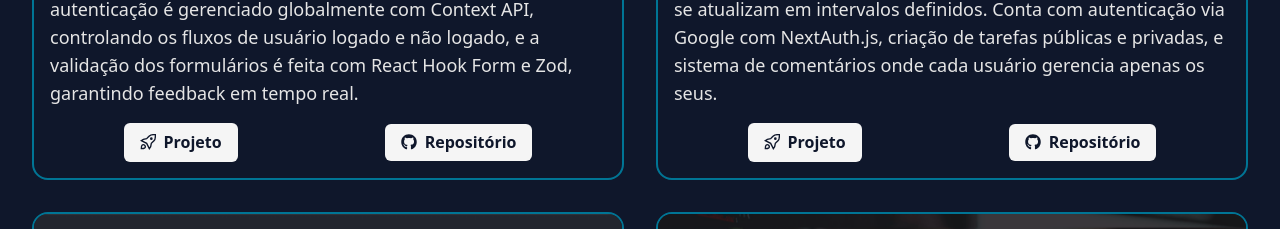
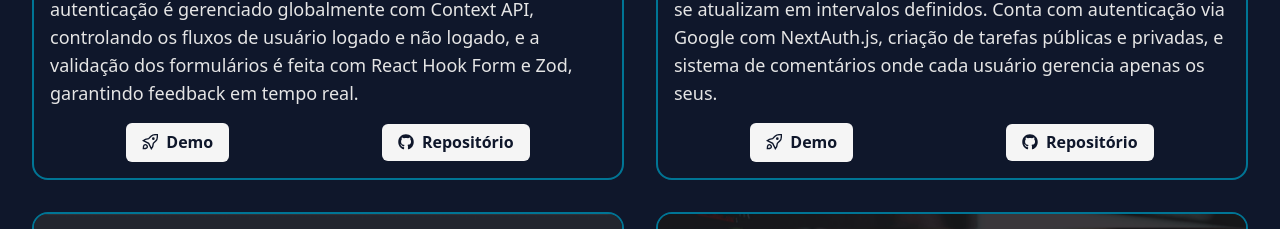
Before and after one commit to jotavitorz/joaovitor-portfolio, a React app: page / in a window 1280 px wide. Shown: the part 2718-2947 px from the top of the page. Built offline with nearby package versions, Linux system fonts and the light colour scheme; no server answers; the HTML template or start-up script is replaced by a standard one.

Commit message:
chore: padroniza nome dos projetos para demo

```diff
--- a/src/components/ProjectsPreview/index.tsx
+++ b/src/components/ProjectsPreview/index.tsx
@@ -39,7 +39,7 @@ export function ProjectsPreview() {
                                 <a href={projeto.deploy} target="_blank" rel="external"
                                 className="py-2 px-4 bg-neutral-100 font-bold rounded-md flex items-center gap-2">
                                     <GrDeploy className="w-4 h-4" />
-                                    <span className="text-sm sm:text-[16px]">Projeto</span>
+                                    <span className="text-sm sm:text-[16px]">Demo</span>
                                 </a>
 
                                 <a href={projeto.repository} target="_blank" rel="external"
--- a/src/pages/projects/index.tsx
+++ b/src/pages/projects/index.tsx
@@ -112,7 +112,7 @@ export function Projects(){
                                 <a href={projeto.deploy} target="_blank"
                                 className="py-2 px-4 bg-neutral-100 font-bold rounded-md flex items-center gap-2">
                                     <GrDeploy className="w-4 h-4" />
-                                    <span className="text-xs sm:text-[16px]">Projeto</span>
+                                    <span className="text-xs sm:text-[16px]">Demo</span>
                                 </a>
 
                                 <a href={projeto.repository} target="_blank"
```
